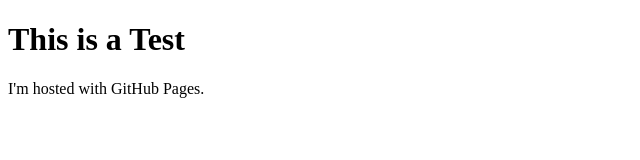
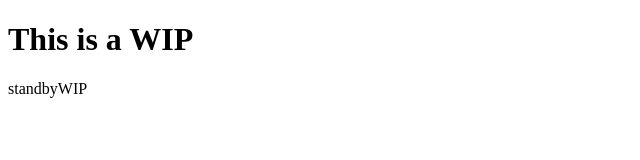
Before and after one commit to murphyc/murphyc.github.io, a plain HTML site: page index.html in a window 1280 px wide. Shown: the whole page, without its empty margins (0-640 px from the left). Drawn offline with Linux system fonts and the light colour scheme.

Commit message:
Update index.html

```diff
--- a/index.html
+++ b/index.html
@@ -1,7 +1,7 @@
 <!DOCTYPE html>
 <html>
 <body>
-<h1>This is a Test</h1>
-<p>I'm hosted with GitHub Pages.</p>
+<h1>This is a WIP</h1>
+<p>standbyWIP</p>
 </body>
 </html>
```
